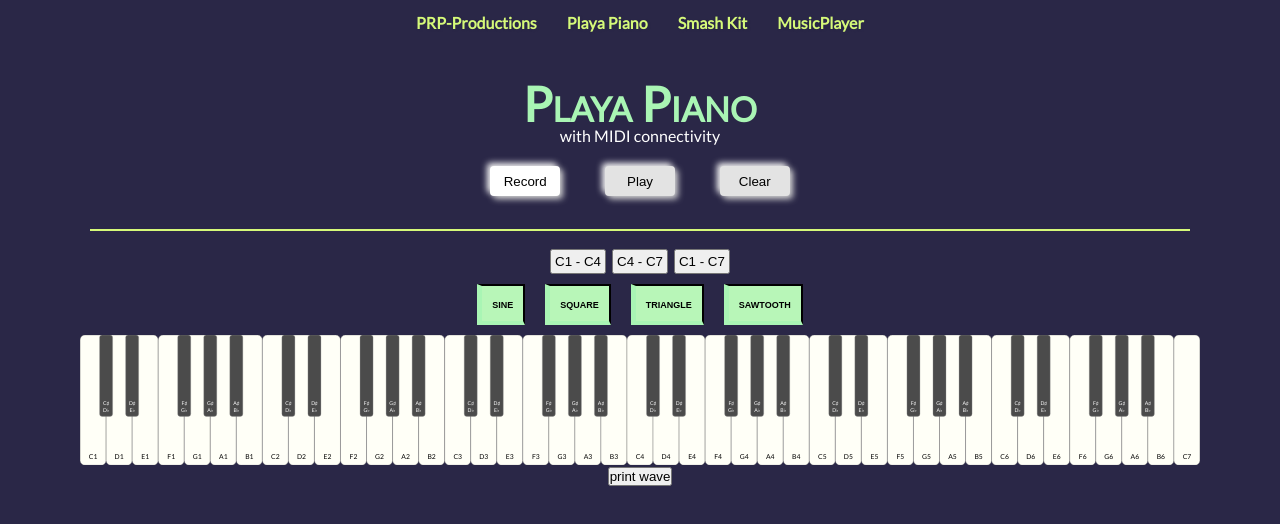
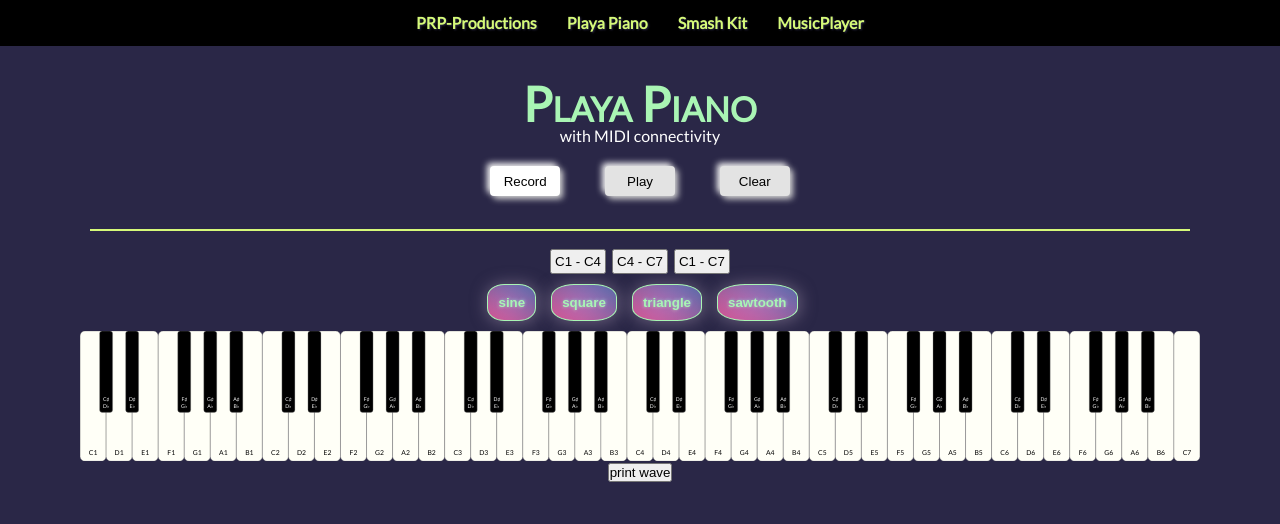
Before and after one commit to prp-productions/prp-productions, a React (Create React App) app: page /midiKeyboard in a window 1280 px wide. Shown: the top 524 px of the page. Built offline with nearby package versions, Linux system fonts and the light colour scheme.

Commit message:
piano and nav styles

```diff
--- a/src/styles/navbar.css
+++ b/src/styles/navbar.css
@@ -5,6 +5,7 @@
   top: 0;
   right: 0;
   left: 0;
+  background-color: black;
 }
 
 .nav li {
--- a/src/styles/piano.css
+++ b/src/styles/piano.css
@@ -14,17 +14,17 @@
 }
 
 .white-key:hover {
-  fill: rgb(151, 151, 151);
+  fill: var(--main-light);
   cursor: pointer;
 }
 .white-key:active {
-  fill: yellow;
+  fill: var(--main-link);
   cursor: pointer;
 }
 
 .black-key {
   stroke: #979797;
-  fill: #4b4b4b;
+  fill: #000000;
 }
 .white-key-text {
   font-size: 1.3em;
@@ -33,12 +33,12 @@
 }
 
 .black-key:hover {
-  fill: rgb(99, 96, 96);
+  fill: var(--main-light);
   cursor: pointer;
 }
 
 .black-key:active {
-  fill: yellow;
+  fill: var(--main-link);
   cursor: pointer;
 }
 
@@ -85,15 +85,65 @@
 }
 
 .waveform-button {
+  margin: auto;
   padding: 10px;
-  border-left: 5px solid var(--main-light);
-  border-bottom: 4px solid var(--main-light);
-  border-top: 2px solid black;
-  border-right: 2px solid black;
-  margin: 2px 10px 10px 10px;
-  background-color: rgb(184, 246, 184);
-  font-weight: bolder;
-  font-variant: small-caps;
+  /* border-left: 0.5px solid var(--main-light);
+  border-bottom: 0.5px solid var(--main-light); */
+  /* border-top: 2px solid black;
+  border-right: 2px solid black; */
+  border: solid 0.5px;
+  margin: 2px 5px 10px 10px;
+  border-radius: 35%;
+  background: rgb(238, 174, 202);
+  background: linear-gradient(30deg, hotpink 0%, rgb(106, 130, 206) 100%);
+  color: var(--main-light);
+  /* font-size: 3.6em; */
+  font-weight: 600;
+
+  box-shadow: inset 0 0 35px 0px rgba(0, 0, 0, 0.25),
+    inset 0 2px 1px 1px rgba(255, 255, 255, 0),
+    1px 1px 15px 2px rgba(154, 137, 164, 0.5);
+
+  text-shadow: 1px -1px 3px rgba(143, 162, 199, 1),
+    -1px 1px 3px rgba(192, 151, 178, 1);
+  outline: none;
+
+  -webkit-transition: box-shadow 0.4s, text-shadow 0.5s;
+  -moz-transition: box-shadow 0.4s, text-shadow 0.5s;
+  transition: box-shadow 0.4s, text-shadow 0.5s;
+}
+.waveform-button:hover {
+  cursor: pointer;
+  box-shadow: inset 0 0 35px 0px rgba(155, 143, 143, 0.15),
+    inset 0 2px 1px 1px rgba(255, 255, 255, 0),
+    1px 1px 15px 2px rgba(154, 137, 164, 0.1);
+
+  text-shadow: 3px -3px 5px rgba(143, 162, 199, 1),
+    -3px 3px 5px rgba(192, 151, 178, 1);
+
+  -webkit-transition: box-shadow 0.4s, text-shadow 0.5s;
+  -moz-transition: box-shadow 0.4s, text-shadow 0.5s;
+  transition: box-shadow 0.4s, text-shadow 0.5s;
+}
+
+.waveform-button:active {
+  background: linear-gradient(
+    30deg,
+    rgba(210, 178, 212, 1) 0%,
+    rgba(177, 183, 223, 1) 100%
+  );
+  color: rgba(192, 181, 218, 1);
+
+  box-shadow: inset 0 0 10px 2px rgba(0, 0, 0, 0.15),
+    1px 1px 15px 2px rgba(154, 137, 164, 0.1);
+
+  text-shadow: 1px -1px 1px rgba(143, 162, 199, 0.75),
+    -1px 1px 1px rgba(192, 151, 178, 0.75);
+
+  -webkit-transition: background 0.3s color 0.2s,
+    text-shadow 0.3s box-shadow 0.3s;
+  -moz-transition: background 0.3s color 0.2s, text-shadow 0.3s box-shadow 0.3s;
+  transition: background 0.3s color 0.2s, text-shadow 0.3s box-shadow 0.3s;
 }
 
 .waveform-button:hover {
```
